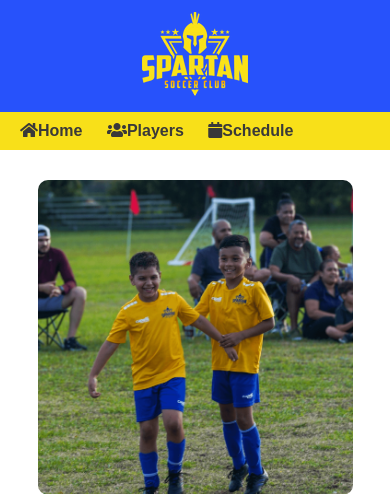
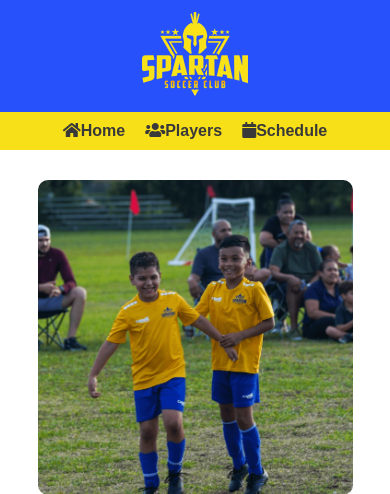
Before and after one commit to Ibanez92/soccer_team, a Flask app: page / in a window 390 px wide. Shown: the top 494 px of the page. Run offline with Flask 3, Linux system fonts and the light colour scheme.

Commit message:
fixed the navbar centeriing for mobile side

```diff
--- a/static/styles.css
+++ b/static/styles.css
@@ -281,6 +281,10 @@ footer {
       flex-direction: column;
       align-items: center;
     }
+    nav ul {
+    display: flex;
+    justify-content: center;
+  }
   }
 
   @media screen and (max-width: 768px) {
```
